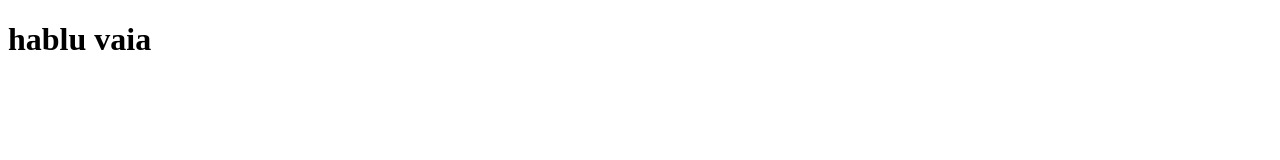
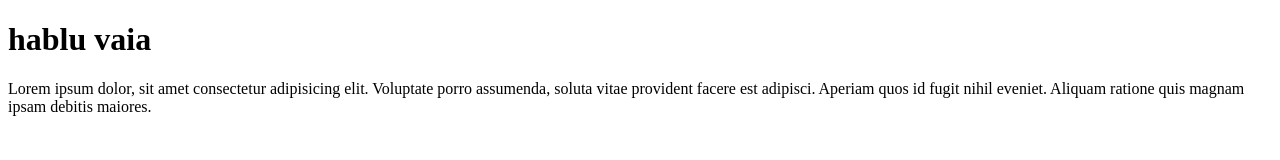
Before and after one commit to mOrsalin-prantO9/first_project, a plain HTML site: page index.html in a window 1280 px wide. Drawn offline with Linux system fonts and the light colour scheme.

Commit message:
p-tag added

```diff
--- a/index.html
+++ b/index.html
@@ -7,5 +7,6 @@
 </head>
 <body>
     <h1>hablu vaia</h1>
+    <p>Lorem ipsum dolor, sit amet consectetur adipisicing elit. Voluptate porro assumenda, soluta vitae provident facere est adipisci. Aperiam quos id fugit nihil eveniet. Aliquam ratione quis magnam ipsam debitis maiores.</p>
 </body>
 </html>
```
